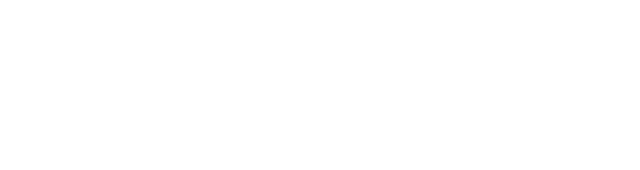
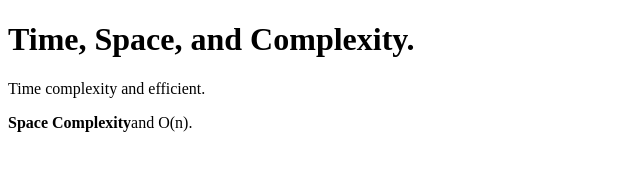
Before and after one commit to acciojob/time-and-space-complexity-Shubhbiswas, a website: page main.html in a window 1280 px wide. Shown: the whole page, without its empty margins (0-640 px from the left). Drawn offline with Linux system fonts and the light colour scheme.

Commit message:
created a submission

```diff
--- a/main.html
+++ b/main.html
@@ -11,6 +11,9 @@
     <script type="text/javascript" src="./script.js">
 </script>
 
+	<h1> Time, Space, and Complexity.</h1>
+	<p>Time complexity and efficient.</p>
+	<p><b>Space Complexity</b>and O(n).</p>
 </body>
 
 </html>
```
